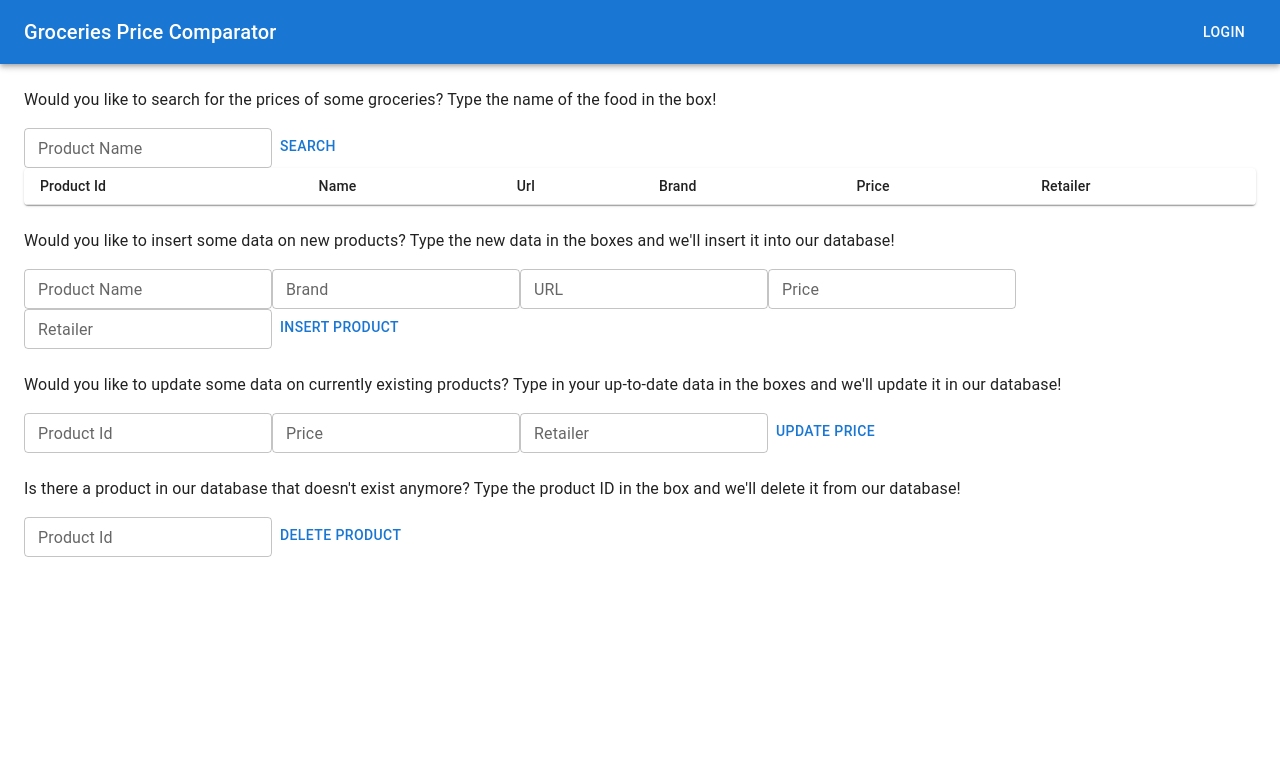
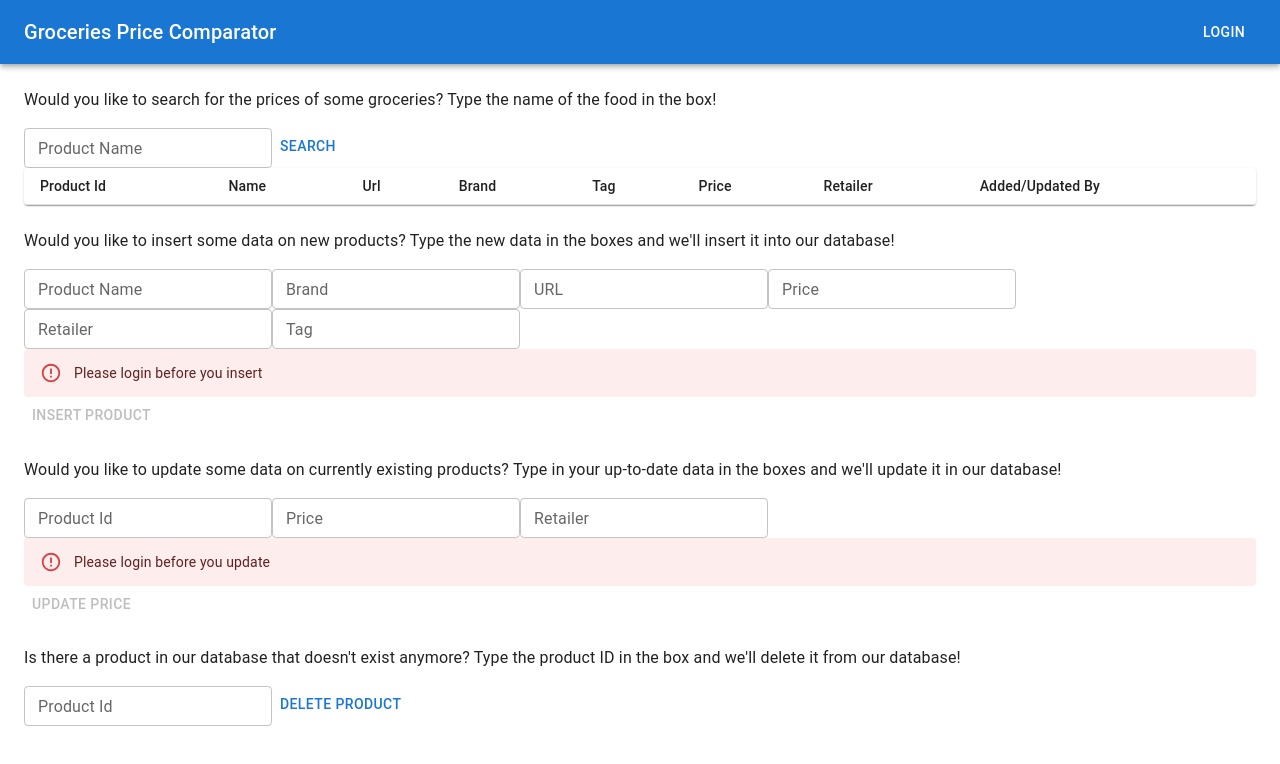
Before and after one commit to 1n0r1/PriceComparisonApp, a React (Create React App) app in the folder newUI/frontend/: page / in a window 1280 px wide. Shown: the top 764 px of the page. Built offline with nearby package versions, Linux system fonts and the light colour scheme.

Commit message:
Implemented tags function and addedBy/updatedBy feature based on which user is logged in

```diff
--- a/newUI/frontend/src/App.js
+++ b/newUI/frontend/src/App.js
@@ -11,15 +11,15 @@ import Delete from './components/Delete';
 function App() {
   const [login, setLogin] = useState({'username':null, 'password':null});
   const axiosInstance = Axios.create({
-    baseURL: 'https://backend-erh2l5lpja-uc.a.run.app'
+    baseURL: 'http://localhost:2003'
   });
   return (
     <React.Fragment>
       <CssBaseline/>
       <SimpleAppBar axiosInstance={axiosInstance} login={login} onLogin={setLogin}/>
       <Search axiosInstance={axiosInstance}/>
-      <Insert axiosInstance={axiosInstance}/>
-      <Update axiosInstance={axiosInstance}/>
+      <Insert axiosInstance={axiosInstance} login={login}/>
+      <Update axiosInstance={axiosInstance} login={login}/>
       <Delete axiosInstance={axiosInstance}/>
     </React.Fragment>
   );
--- a/newUI/frontend/src/components/Delete.js
+++ b/newUI/frontend/src/components/Delete.js
@@ -2,15 +2,22 @@ import React, {useState} from 'react';
 import Button from '@mui/material/Button';
 import TextField from '@mui/material/TextField';
 import Box from '@mui/material/Box';
+import Alert from '@mui/material/Alert';
 
 export default function Delete(e) {
     const [deleteProduct, setDeleteProduct] = useState('');
+    const [invalidId, setInvalidId] = useState(false);
 
     const postDeleteProduct = () => {
         e.axiosInstance.post('/api/delete', {
           deleteProduct: deleteProduct
         }).then(function (response) {
-          console.log("deleted");
+            if (response.data.message === 'delete successful') {
+                console.log("Delete success");
+                setInvalidId(false);
+            } else {
+                setInvalidId(true);
+            }
         })
     }
     return (
@@ -22,7 +29,9 @@ export default function Delete(e) {
                 id="outlined-size-small" onChange={(e) => {
                 setDeleteProduct(e.target.value);
             }}/>
-
+            {invalidId ? <Alert severity="error">
+                Could not find the product id
+            </Alert>: <></>}
             <Button onClick={postDeleteProduct}> Delete Product </Button>
         </Box>
     )
--- a/newUI/frontend/src/components/Insert.js
+++ b/newUI/frontend/src/components/Insert.js
@@ -2,6 +2,7 @@ import React, {useState} from 'react';
 import Button from '@mui/material/Button';
 import TextField from '@mui/material/TextField';
 import Box from '@mui/material/Box';
+import Alert from '@mui/material/Alert';
 
 export default function Insert(e) {
 
@@ -10,6 +11,8 @@ export default function Insert(e) {
     const [insertPrice, setInsertPrice] = useState('');
     const [insertUrl, setInsertUrl] = useState('');
     const [insertBrand, setInsertBrand] = useState('');
+    const [insertTag, setInsertTag] = useState('');
+    const [errorInsert, setErrorInsert] = useState(false);
 
     const postInsertProduct = () => {
       console.log('Inserting ', insertProduct);
@@ -18,9 +21,17 @@ export default function Insert(e) {
         insertRetailer: insertRetailer,
         insertPrice: insertPrice,
         insertUrl: insertUrl,
-        insertBrand: insertBrand
+        insertBrand: insertBrand,
+        insertTag: insertTag,
+        username: e.login.username,
+        password: e.login.password
       }).then(function (response) {
-        console.log("Insert success");
+        if (response.data.message === 'insert successful') {
+            console.log("Insert success");
+            setErrorInsert(false);
+        } else {
+            setErrorInsert(true);
+        }
       })
     };
 
@@ -62,7 +73,20 @@ export default function Insert(e) {
                 onChange={(e) => {
                 setInsertRetailer(e.target.value);
             }}/>
-            <Button onClick={postInsertProduct}> Insert Product </Button>
+
+            <TextField size="small"
+                label="Tag"
+                id="outlined-size-small"
+                onChange={(e) => {
+                setInsertTag(e.target.value);
+            }}/>
+            {e.login.username===null ? <Alert severity="error">
+                Please login before you insert
+            </Alert>: <></>}
+            {errorInsert ? <Alert severity="error">
+                Something happened. Try logout and login again
+            </Alert>: <></>}
+            <Button disabled={e.login.username===null} onClick={postInsertProduct}> Insert Product </Button>
         </Box>
     )
 }
--- a/newUI/frontend/src/components/Search.js
+++ b/newUI/frontend/src/components/Search.js
@@ -44,8 +44,10 @@ export default function Search(e) {
               <TableCell>Name</TableCell>
               <TableCell>Url</TableCell>
               <TableCell>Brand</TableCell>
+              <TableCell>Tag</TableCell>
               <TableCell>Price</TableCell>
               <TableCell> Retailer</TableCell>
+              <TableCell> Added/Updated By</TableCell>
             </TableRow>
           </TableHead>
           <TableBody>
@@ -55,8 +57,10 @@ export default function Search(e) {
                 <TableCell>{row.productName}</TableCell>
                 <TableCell>{row.productUrl}</TableCell>
                 <TableCell>{row.brandName}</TableCell>
+                <TableCell>{row.tagList}</TableCell>
                 <TableCell>{row.price}</TableCell>
                 <TableCell>{row.retailerName}</TableCell>
+                <TableCell>{row.username}</TableCell>
               </TableRow>
             ))}
           </TableBody>
--- a/newUI/frontend/src/components/Update.js
+++ b/newUI/frontend/src/components/Update.js
@@ -2,19 +2,32 @@ import React, {useState} from 'react';
 import Button from '@mui/material/Button';
 import TextField from '@mui/material/TextField';
 import Box from '@mui/material/Box';
+import Alert from '@mui/material/Alert';
 
 export default function Update(e) {
     const [updateProduct, setUpdateProduct] = useState('');
     const [updatePrice, setUpdatePrice] = useState('');
     const [updateRetailer, setUpdateRetailer] = useState('');
+    const [errorUpdate, setErrorUpdate] = useState(false);
+    const [invalidId, setInvalidId] = useState(false);
 
     const postUpdateProduct = () => {
         e.axiosInstance.post('/api/update', {
             updateProduct: updateProduct,
             updatePrice: updatePrice,
-            updateRetailer: updateRetailer
+            updateRetailer: updateRetailer,
+            username: e.login.username,
+            password: e.login.password
         }).then(function (response) {
-            console.log("Update success");
+            if (response.data.message === 'update successful') {
+                console.log("Update success");
+                setErrorUpdate(false);
+                setInvalidId(false);
+            } else if (response.data.message === 'invalid productId') {
+                setInvalidId(true);
+            } else {
+                setErrorUpdate(true);
+            }
         })
     }
 
@@ -43,8 +56,17 @@ export default function Update(e) {
                 onChange={(e) => {
                 setUpdateRetailer(e.target.value);
             }}/>
+            {e.login.username===null ? <Alert severity="error">
+                Please login before you update
+            </Alert>: <></>}
+            {errorUpdate ? <Alert severity="error">
+                Something happened. Try logout and login again
+            </Alert>: <></>}
+            {invalidId ? <Alert severity="error">
+                Could not find the product id
+            </Alert>: <></>}
 
-            <Button onClick={postUpdateProduct}> Update Price </Button>
+            <Button disabled={e.login.username===null} onClick={postUpdateProduct}> Update Price </Button>
         </Box>
     )
 }
```
Also changed, not shown: 1 other file (tests, documents, lock files or other folders).
